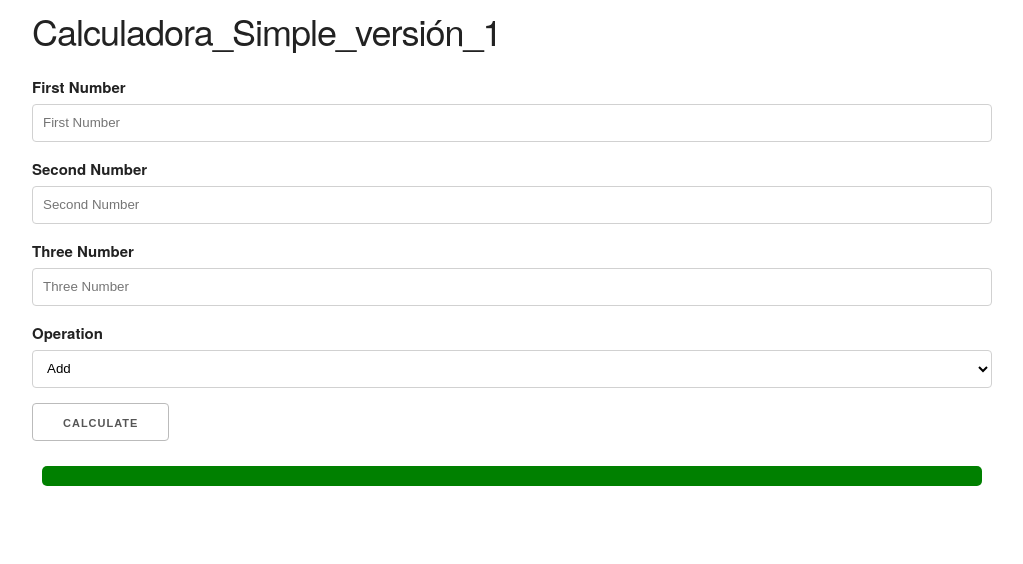
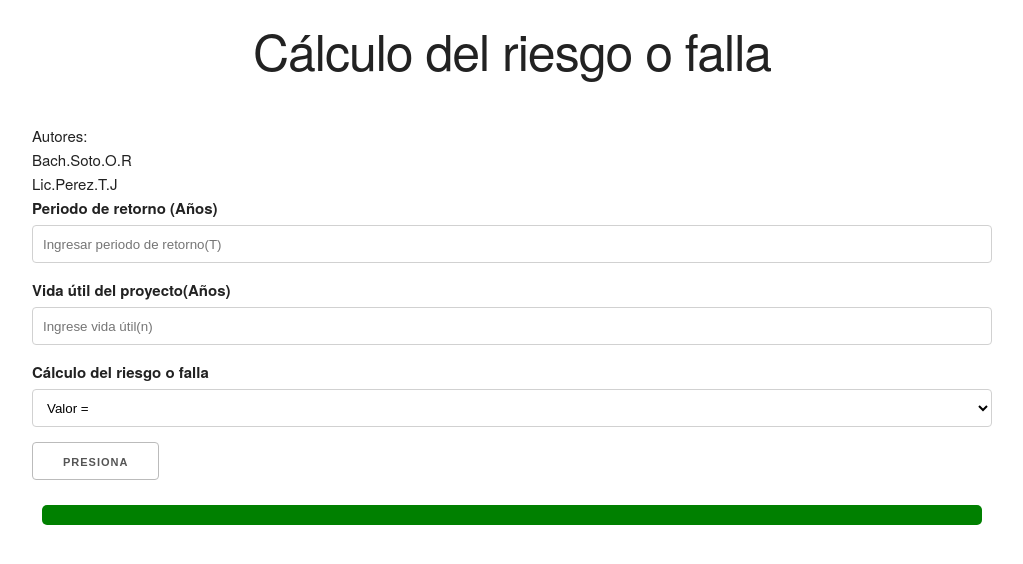
Before and after one commit to renzo834/Calcu-Flask, a Flask app: page / in a window 1280 px wide. Shown: the top 564 px of the page, without its empty margins (128-1151 px from the left). Run offline with Flask 2, Linux system fonts and the light colour scheme.

Commit message:
First commit

```diff
--- a/app.py
+++ b/app.py
@@ -13,29 +13,12 @@ def send(sum=sum):
     if request.method == 'POST':
         num1 = request.form['num1']
         num2 = request.form['num2']
-        num3 = request.form['num3']
 
         operation = request.form['operation']
 
         if operation == 'add':
-            sum = float(num1) + float(num2) + float(num3)
-            return render_template('app.html', sum=sum)
-
-        elif operation == 'subtract':
-            sum = float(num1) - float(num2) - float(num3)
-            return render_template('app.html', sum=sum)
-
-        elif operation == 'multiply':
-            sum = float(num1) * float(num2) * float(num3)
-            return render_template('app.html', sum=sum)
-
-        elif operation == 'divide':
-            sum = (float(num1) / float(num2)) / float(num3)
-            return render_template('app.html', sum=sum)
-
-        elif operation == 'raiz':
-            sum = (float(num1) * float(num2) * float(num3)) ** float(1/2)
-            return render_template('app.html', sum=sum)
+            sum =  1- ( 1- (1/(float(num1))))**(float(num2))
+            return render_template('app.html', sum=round(sum,5))
 
         else:
             return render_template('app.html')
@@ -43,4 +26,4 @@ def send(sum=sum):
 
 if __name__ == ' __main__':
     app.debug = True
-    app.run()
+    app.run(debug=True)
--- a/templates/app.html
+++ b/templates/app.html
@@ -4,7 +4,7 @@
     <meta charset="UTF-8" />
     <meta name="viewport" content="width=device-width, initial-scale=1.0" />
     <meta http-equiv="X-UA-Compatible" content="ie=edge" />
-    <title>Calculator</title>
+    <title>Calculadora de riego o falla</title>
     <link
       rel="stylesheet"
       href="https://cdnjs.cloudflare.com/ajax/libs/skeleton/2.0.4/skeleton.min.css"
@@ -22,7 +22,7 @@
   </head>
   <body>
     <div class="container">
-      <h3>Calculadora_Simple_versión_1
+      <h3> <H1 align="center"> Cálculo del riesgo o falla</H1>  <br> Autores: <br> Bach.Soto.O.R <br>Lic.Perez.T.J
 
       </h3>
     </div>
@@ -30,40 +30,30 @@
     <!-- Form -->
     <div class="container">
       <form action="/send" method="POST">
-        <label for="Number One">First Number</label>
+        <label for="Number One">Periodo de retorno (Años)</label>
         <input
           type="text"
-          placeholder="First Number"
+          placeholder="Ingresar periodo de retorno(T)"
           class="u-full-width"
           name="num1"
         />
 
-        <label for="Number Two">Second Number</label>
+        <label for="Number Two">Vida útil del proyecto(Años)</label>
         <input
           type="text"
-          placeholder="Second Number"
+          placeholder="Ingrese vida útil(n)"
           class="u-full-width"
           name="num2"
         />
 
-        <label for="Number three">Three Number</label>
-        <input
-          type="text"
-          placeholder="Three Number"
-          class="u-full-width"
-          name="num3"
-        />
 
-        <label for="Operation">Operation</label>
+
+        <label for="Operation">Cálculo del riesgo o falla</label>
         <select class="u-full-width" name="operation">
-          <option value="add">Add</option>
-          <option value="subtract">Subtract</option>
-          <option value="multiply">Multiply</option>
-          <option value="divide">Divide</option>
-          <option value="raiz">Raiz</option>
+          <option value="add">Valor =</option>
         </select>
 
-        <input type="submit" value="Calculate" id="calc_btn" />
+        <input type="submit" value="Presiona " id="calc_btn" />
         <br />
         <div class="alert">
           {{ sum }}
```
